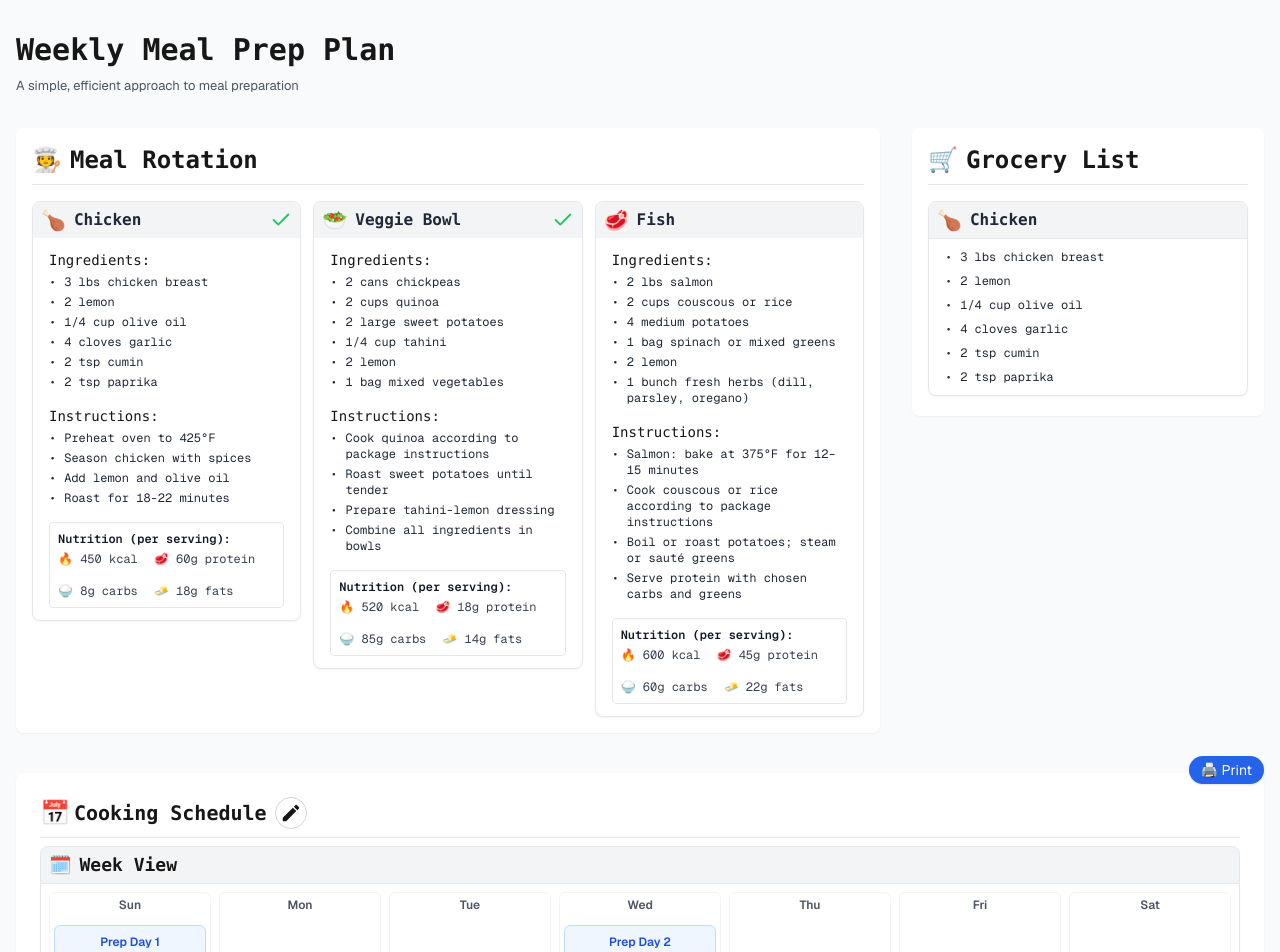
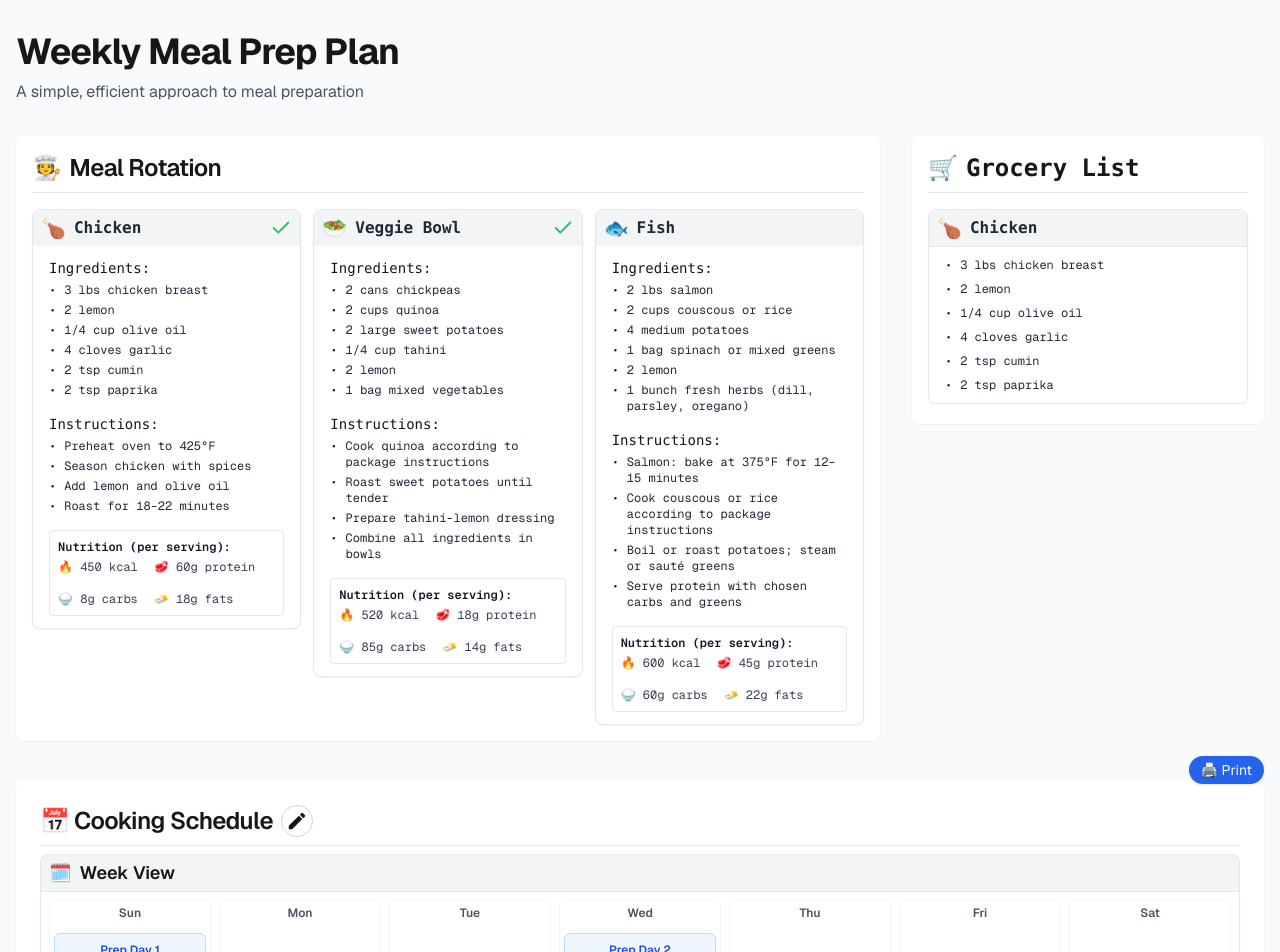
Before and after one commit to arach/meal-prep-plan, a Next.js app: page / in a window 1280 px wide. Shown: the top 952 px of the page. Built offline with nearby package versions, Linux system fonts and the light colour scheme.

Commit message:
Misc Improvements

```diff
--- a/src/app/components/Modal.tsx
+++ b/src/app/components/Modal.tsx
@@ -25,7 +25,13 @@ export default function Modal({ open, onClose, children, title }: ModalProps) {
   return (
     <div className="fixed inset-0 z-50 flex items-center justify-center bg-black/40">
       <div
-        className="bg-white rounded-lg shadow-lg max-w-lg w-full p-6 relative"
+        className="fixed inset-0 z-40"
+        onMouseDown={e => {
+          if (e.target === e.currentTarget) onClose();
+        }}
+      />
+      <div
+        className="bg-white rounded-lg shadow-lg max-w-lg w-full p-6 relative z-50"
         role="dialog"
         aria-modal="true"
         aria-label={title || 'Modal'}
@@ -49,8 +55,6 @@ export default function Modal({ open, onClose, children, title }: ModalProps) {
         </button>
         {children}
       </div>
-      {/* Backdrop click closes modal */}
-      <div className="fixed inset-0" onClick={onClose} />
     </div>
   );
 }
--- a/src/app/components/RecipeAssignment.tsx
+++ b/src/app/components/RecipeAssignment.tsx
@@ -8,9 +8,10 @@ interface RecipeAssignmentProps {
   prepDays: PrepDay[];
   onAssignRecipe: (recipeId: string, prepDayId: string) => void;
   onUnassignRecipe: (recipeId: string, prepDayId: string) => void;
+  onSwapRecipes: (sourceDayId: string, destDayId: string, sourceMealId: string, destMealId: string) => void;
 }
 
-export default function RecipeAssignment({ recipes, prepDays, onAssignRecipe, onUnassignRecipe }: RecipeAssignmentProps) {
+export default function RecipeAssignment({ recipes, prepDays, onAssignRecipe, onUnassignRecipe, onSwapRecipes }: RecipeAssignmentProps) {
   // Only show prep days and their assigned meals. No unassigned section.
   const [isDragging, setIsDragging] = useState(false);
 
@@ -28,19 +29,22 @@ export default function RecipeAssignment({ recipes, prepDays, onAssignRecipe, on
     const recipeId = result.draggableId;
     if (sourceId === destId) return;
 
-    const sourceIsPrepDay = true; // Only prep days now
-    const destIsPrepDay = true;
     const sourceRecipes = droppableRecipes[sourceId];
+    const destRecipes = droppableRecipes[destId];
+
+    // SWAP LOGIC: If source has only one meal, swap with the first meal in dest
+    if (sourceRecipes.length === 1 && destRecipes.length >= 1) {
+      onSwapRecipes(sourceId, destId, sourceRecipes[0], destRecipes[0]);
+      return;
+    }
 
     // Prevent removing the last meal from a prep day (only for removals)
-    if (sourceIsPrepDay) {
-      if (sourceRecipes.length === 1 && sourceRecipes[0] === recipeId) {
-        // Don't allow removing the last meal
-        return;
-      }
+    if (sourceRecipes.length === 1 && sourceRecipes[0] === recipeId) {
+      // Don't allow removing the last meal
+      return;
     }
 
-    // Normal move (move meal chip between prep days)
+    // Normal move
     onUnassignRecipe(recipeId, sourceId);
     onAssignRecipe(recipeId, destId);
   }
--- a/src/app/page.tsx
+++ b/src/app/page.tsx
@@ -173,12 +173,12 @@ export default function HomePage() {
         {/* Meal Rotation and Grocery List */}
         <div className="flex flex-col lg:flex-row lg:items-start lg:justify-between gap-6 mb-10">
           <div className="flex-1 min-w-0">
-            <h1 className="text-3xl font-bold mb-2">Weekly Meal Prep Plan</h1>
-            <p className="text-gray-600 mb-8">A simple, efficient approach to meal preparation</p>
+            <h1 className="text-3xl md:text-4xl font-bold tracking-tight mb-2 font-sans">Weekly Meal Prep Plan</h1>
+            <p className="text-base leading-normal font-sans text-gray-600 mb-8">A simple, efficient approach to meal preparation</p>
             {/* Meal Rotation Main Event - header aligned horizontally with Grocery List */}
             <div className="flex flex-col lg:flex-row lg:items-start lg:gap-8">
               <section className="flex-1 mb-8 lg:mb-0 bg-white rounded-lg shadow-sm p-4 print:shadow-none print:border print:rounded-none print:bg-white">
-                <h2 className="text-2xl font-semibold font-tech mb-4 pb-2 border-b flex items-center gap-2 w-full">
+                <h2 className="text-2xl font-semibold tracking-tight mb-4 pb-2 border-b flex items-center gap-2 w-full font-sans">
                   <span className="text-2xl">🧑‍🍳</span> Meal Rotation
                 </h2>
                 <div className="grid grid-cols-1 md:grid-cols-2 lg:grid-cols-3 gap-3">
@@ -200,7 +200,7 @@ export default function HomePage() {
                 </div>
               </section>
               {/* Grocery List Card aligned and always top-aligned */}
-              <div className="w-full max-w-xl lg:w-[22rem] flex flex-col items-start gap-4 mt-4 lg:mt-0 print:max-w-full print:w-full">
+              <div className="w-full max-w-xl lg:w-[22rem] flex flex-col items-start gap-4 mt-4 lg:mt-0 print:max-w-full print:w-full font-sans">
                 <GroceryList selectedMeals={selectedMeals} />
               </div>
             </div>
@@ -210,7 +210,7 @@ export default function HomePage() {
         <div className="w-full bg-white rounded-lg shadow-sm p-6">
           <div className="flex items-center gap-1 mb-2 pb-2 border-b border-gray-200">
             <span className="text-2xl">📅</span>
-            <h2 className="text-xl font-semibold font-tech">Cooking Schedule</h2>
+            <h2 className="text-2xl font-semibold tracking-tight font-sans">Cooking Schedule</h2>
             <button
               className="ml-1 p-1 rounded-full border border-gray-300 hover:bg-gray-100 transition align-middle"
               onClick={() => setAssignmentModalOpen(true)}
@@ -221,7 +221,7 @@ export default function HomePage() {
             </button>
           </div>
           {/* Week View Card Header */}
-          <div className="flex items-center gap-2 px-2 py-1 bg-gray-100 border border-gray-200 rounded-t-lg font-semibold font-tech text-lg">
+          <div className="flex items-center gap-2 px-2 py-1 bg-gray-100 border border-gray-200 rounded-t-lg font-semibold text-lg font-sans">
             <span className="text-lg">🗓️</span>
             <span>Week View</span>
           </div>
@@ -286,6 +286,7 @@ export default function HomePage() {
                 prepDays={prepDays}
                 onAssignRecipe={handleAssignRecipe}
                 onUnassignRecipe={handleUnassignRecipe}
+                onSwapRecipes={handleSwapRecipes}
               />
             </div>
           </Modal>
--- a/src/data/meals.ts
+++ b/src/data/meals.ts
@@ -62,7 +62,7 @@ export const mealPlan: MealPlan = {
     {
       id: 'fish',
       name: 'Fish',
-      emoji: '🥩',
+      emoji: '🐟',
       ingredients: [
         { name: 'salmon', amount: '2', unit: 'lbs' },
         { name: 'couscous or rice', amount: '2', unit: 'cups' },
```
